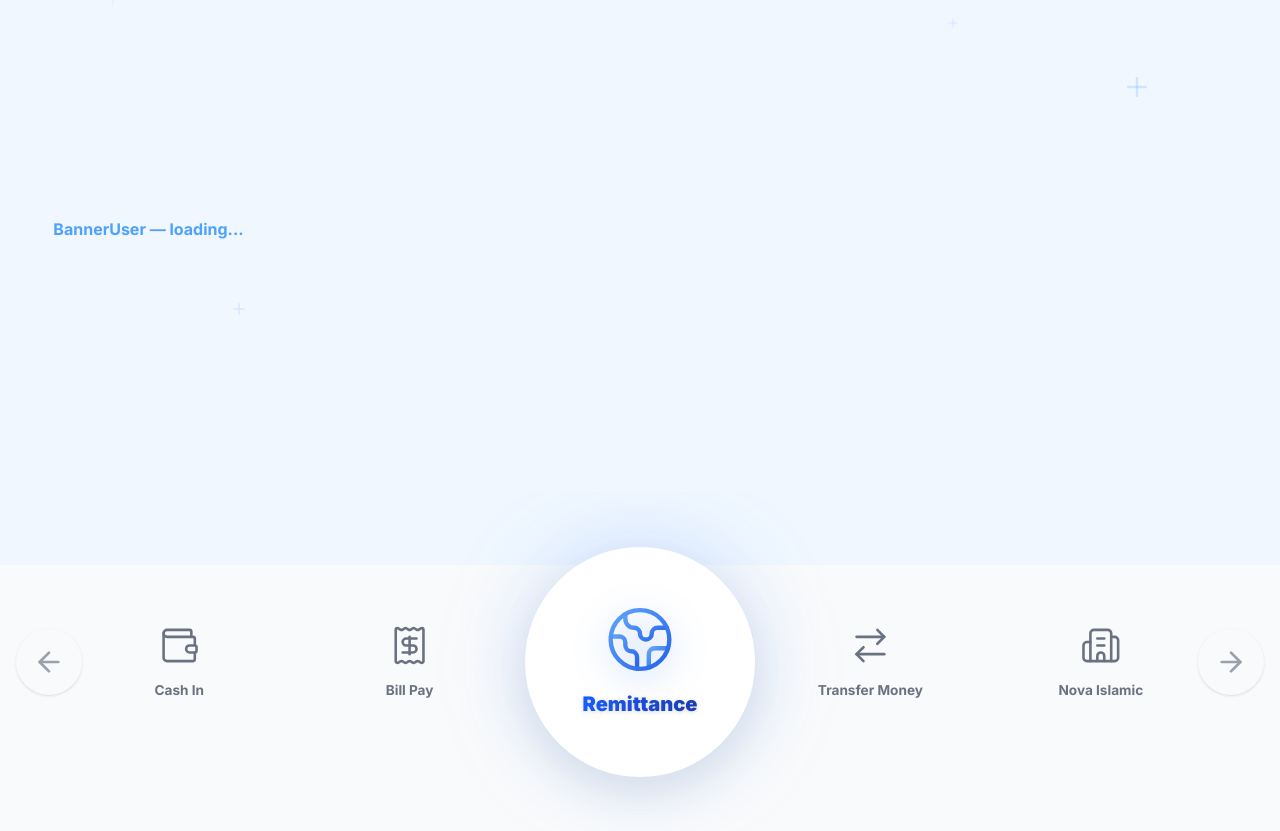
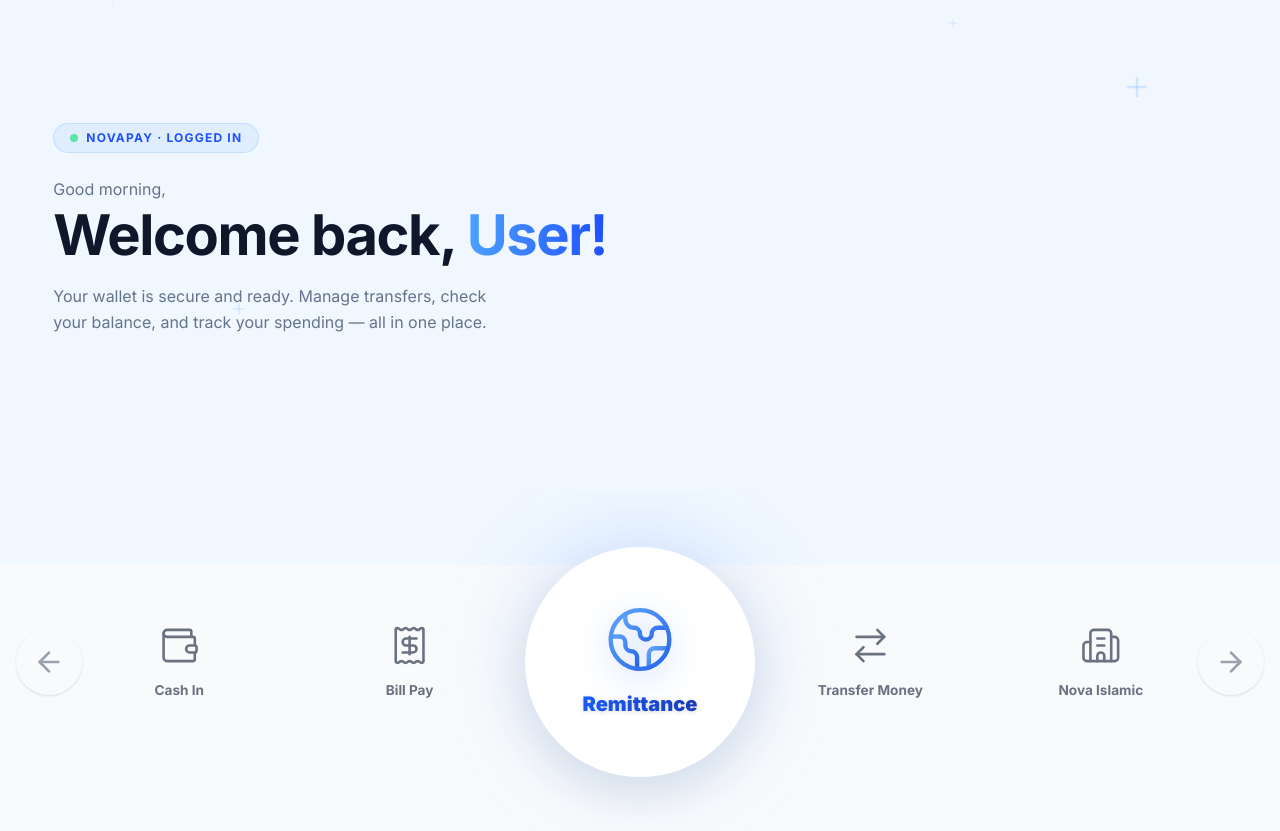
Before and after one commit to AlFahad47/Lenden, a Next.js app: page / in a window 1280 px wide. Shown: the part 1160-1991 px from the top of the page. Built offline with nearby package versions, Linux system fonts and the light colour scheme; no server answers.

Commit message:
feat: add personalized greeting to BannerUser

```diff
--- a/src/components/ui/BannerUser.tsx
+++ b/src/components/ui/BannerUser.tsx
@@ -1,10 +1,27 @@
  "use client";
 
   import React, { useState, useEffect } from "react";
+  import { useSession } from "next-auth/react";
+  import { motion } from "framer-motion";
   import { Plus } from "lucide-react";
 
   const BannerUser: React.FC = () => {
+    const { data: session } = useSession();
+    const user = session?.user;
     const [scrollY, setScrollY] = useState(0);
+    const [greeting, setGreeting] = useState("");
+
+    const firstName =
+      (user as { displayName?: string })?.displayName?.split(" ")[0] ||
+      user?.name?.split(" ")[0] ||
+      "User";
+
+    useEffect(() => {
+      const hour = new Date().getHours();
+      if (hour < 12) setGreeting("Good morning");
+      else if (hour < 17) setGreeting("Good afternoon");
+      else setGreeting("Good evening");
+    }, []);
 
     useEffect(() => {
       const handleScroll = () =>
@@ -12,6 +29,8 @@
       window.addEventListener("scroll", handleScroll, { passive: true });
       return () => window.removeEventListener("scroll", handleScroll);
     }, []);
+
+    const hedwigGradient = "linear-gradient(to right, #4DA1FF, #1E50FF)";
 
     return (
       <section className="relative w-full min-h-[88vh] bg-[#f0f7ff] dark:bg-[#050B14] flex flex-col items-center justify-center pt-24 pb-16 overflow-hidden font-sans">
@@ -37,17 +56,13 @@
           `
         }} />
 
-        {/* Background grid */}
         <div
           className="absolute inset-0 bg-user-grid z-[-2]"
           style={{ transform: `translateY(${scrollY * 0.2}px)` }}
         />
-
-        {/* Blue glow blob */}
         <div className="absolute top-1/3 left-1/2 -translate-x-1/2 -translate-y-1/2 w-[600px] h-[400px] dark:bg-[#1E50FF] opacity-[0.18] blur-[140px] rounded-full pointer-events-none z-[-1]"
   />
 
-        {/* Floating plus icons */}
         <div className="absolute inset-0 pointer-events-none z-0 hidden md:block">
           <Plus className="absolute top-[18%] left-[8%] text-[#4DA1FF]/20 icon-float" size={22} style={{ animationDelay: "0s", animationDuration: "8s" }} />
           <Plus className="absolute top-[30%] right-[10%] text-[#4DA1FF]/20 icon-float" size={30} style={{ animationDelay: "2s", animationDuration: "9s" }} />
@@ -55,11 +70,48 @@
           <Plus className="absolute top-[22%] right-[25%] text-[#4DA1FF]/15 icon-float" size={14} style={{ animationDelay: "1s", animationDuration: "10s" }} />
         </div>
 
-        {/* Main content area — to be filled */}
-        <div className="w-11/12 mx-auto z-10">
-          <p className="text-[#4DA1FF] font-bold">BannerUser — loading...</p>
+        <div className="w-11/12 mx-auto flex flex-col lg:flex-row items-center justify-between gap-12 z-10">
+
+          {/* LEFT — Greeting */}
+          <motion.div
+            className="flex-1 flex flex-col items-start gap-6 max-w-xl"
+            initial={{ opacity: 0, y: 30 }}
+            animate={{ opacity: 1, y: 0 }}
+            transition={{ duration: 0.7, ease: [0.16, 1, 0.3, 1] }}
+          >
+            {/* Badge */}
+            <div className="flex items-center gap-2 px-4 py-1.5 rounded-full border border-[#4DA1FF]/20 bg-[#4DA1FF]/10 backdrop-blur-sm">
+              <div className="w-2 h-2 rounded-full bg-green-400 animate-pulse" />
+              <span className="text-[#1E50FF] dark:text-[#4DA1FF] text-xs font-bold tracking-widest uppercase">
+                NovaPay · Logged In
+              </span>
+            </div>
+
+            {/* Heading */}
+            <div>
+              <p className="text-[#64748B] dark:text-[#94A3B8] text-base mb-1">
+                {greeting},
+              </p>
+              <h1 className="text-4xl md:text-5xl lg:text-[3.5rem] font-bold tracking-tight leading-[1.1] text-[#0F172A] dark:text-white">
+                Welcome back,{" "}
+                <span
+                  className="text-transparent bg-clip-text"
+                  style={{ backgroundImage: hedwigGradient }}
+                >
+                  {firstName}!
+                </span>
+              </h1>
+              <p className="mt-4 text-[#64748B] dark:text-[#94A3B8] text-sm md:text-base max-w-md leading-relaxed">
+                Your wallet is secure and ready. Manage transfers, check your balance, and track your spending — all in one place.
+              </p>
+            </div>
+
+          </motion.div>
+
+          {/* RIGHT — to be filled */}
+          <div className="flex-shrink-0 w-[340px]" />
+
         </div>
-
       </section>
     );
   };
```
